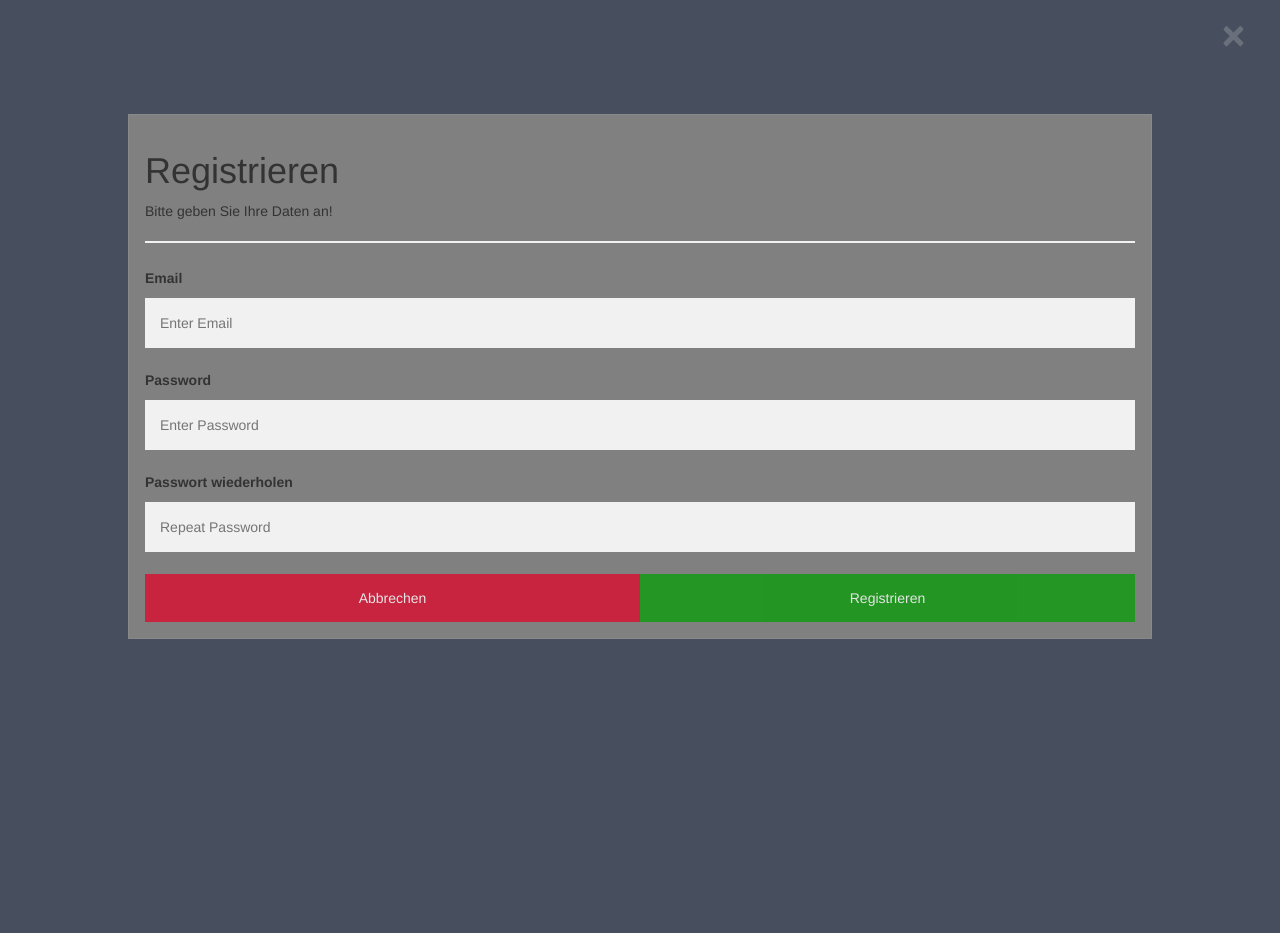
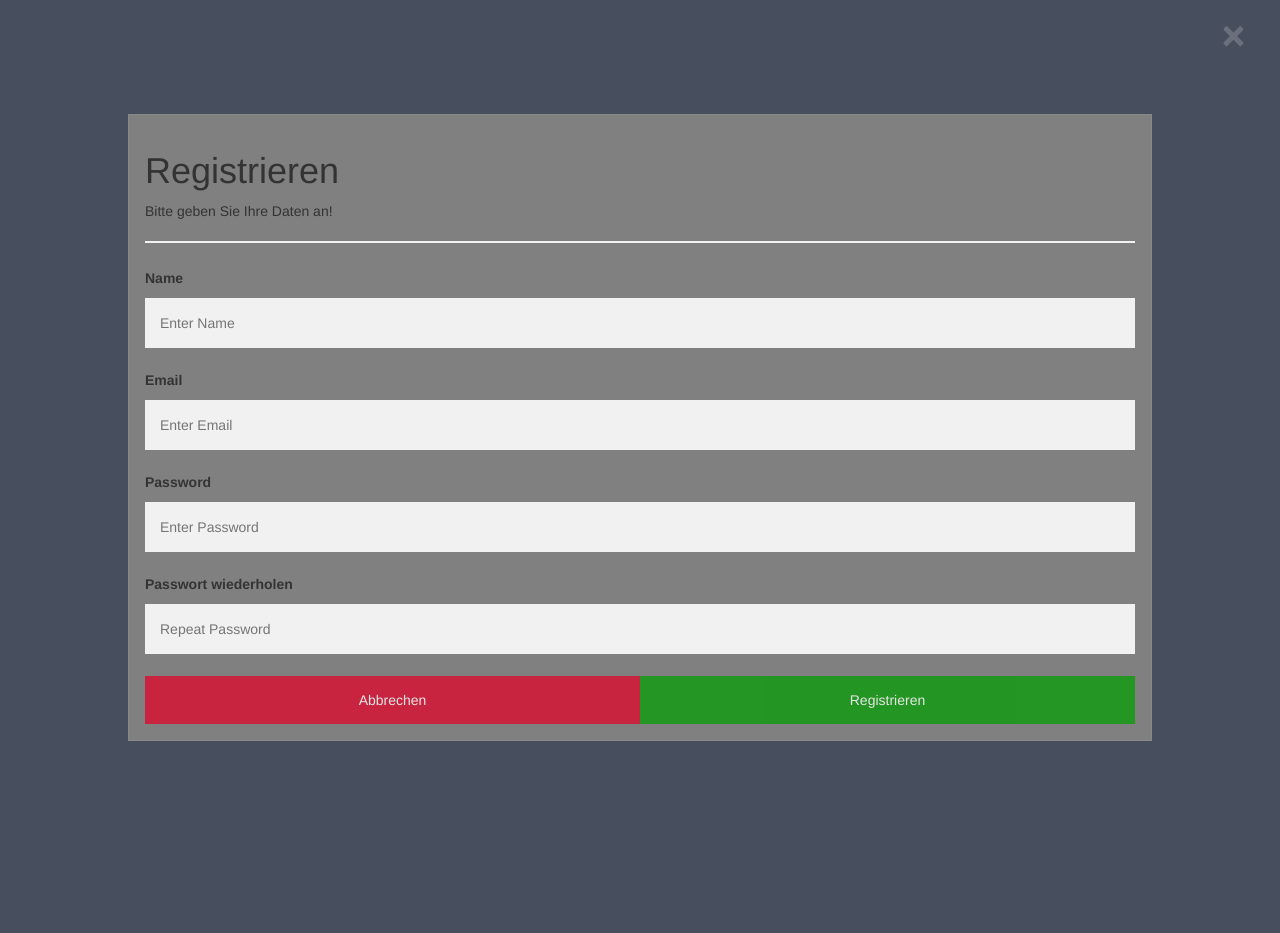
Before and after one commit to NIKmigg/My-Bar-Skript, a PHP site: page /home.php in a window 1280 px wide, after a click on "Registrieren". Run offline with PHP 8.4, Linux system fonts and the light colour scheme.

Commit message:
Registrieren Name-Eingabe hinzugefügt

```diff
--- a/CocktailWebseite/home.php
+++ b/CocktailWebseite/home.php
@@ -141,6 +141,9 @@
                 <h1>Registrieren</h1>
                 <p>Bitte geben Sie Ihre Daten an!</p>
                 <hr>
+                <label for="name"><b>Name</b></label>
+                <input type="text" placeholder="Enter Name" name="name" required>
+
                 <label for="email"><b>Email</b></label>
                 <input type="text" placeholder="Enter Email" name="email" required>
 
```
